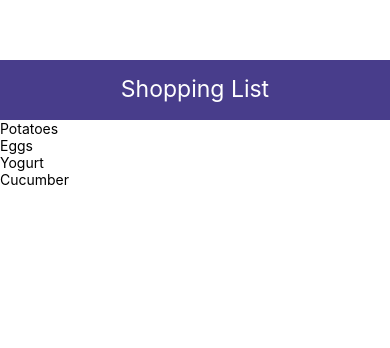
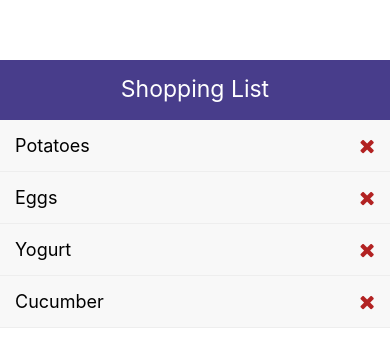
Before and after one commit to OleksandrLevinskyi/ShoppingList, a React Native app: screen / in a window 390 px wide. Shown: the top 348 px of the page. Built offline with nearby package versions, Linux system fonts and the light colour scheme.

Commit message:
style list item component

```diff
--- a/components/ListItem.js
+++ b/components/ListItem.js
@@ -1,18 +1,33 @@
 import React from "react";
 import {View, Text, StyleSheet, TouchableOpacity} from 'react-native';
+import Icon from 'react-native-vector-icons/dist/FontAwesome';
 
 const Header = ({item}) => {
     return (
         <TouchableOpacity style={styles.listItem}>
             <View style={styles.listItemView}>
                 <Text style={styles.listItemText}>{item.text}</Text>
+                <Icon name="remove" size={20} color="firebrick"/>
             </View>
         </TouchableOpacity>
     )
 }
 
 const styles = StyleSheet.create({
-
+    listItem: {
+        padding: 15,
+        backgroundColor: '#f8f8f8',
+        borderBottomWidth: 1,
+        borderColor: '#eee'
+    },
+    listItemView: {
+        flexDirection: 'row',
+        justifyContent: 'space-between',
+        alignItems: 'center'
+    },
+    listItemText:{
+        fontSize: 18
+    }
 });
 
 export default Header;
```
